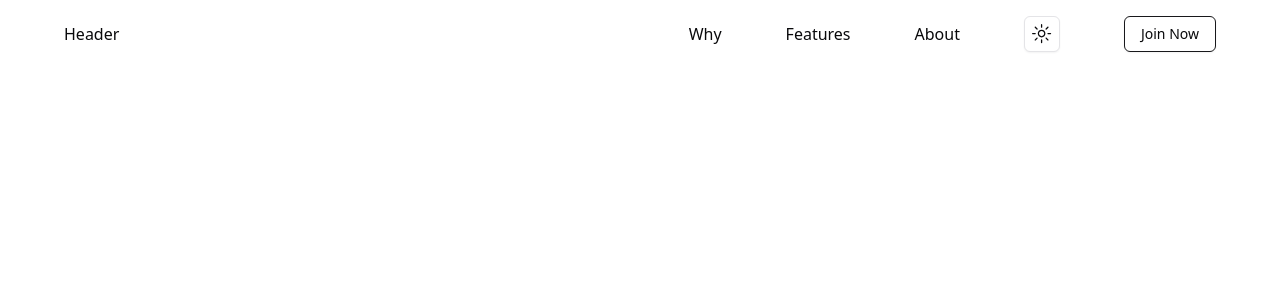
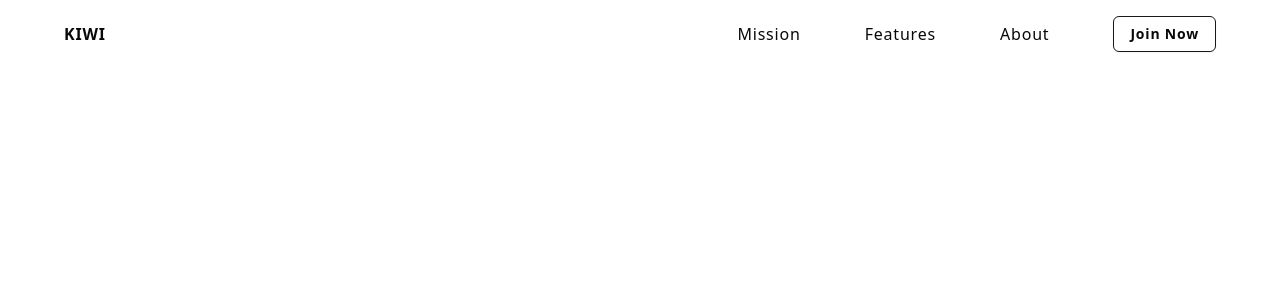
Before and after one commit to alex-yng/lctracker, a Next.js app: page / in a window 1280 px wide. Shown: the top 300 px of the page. Built offline with nearby package versions, Linux system fonts and the light colour scheme.

Commit message:
update: header

```diff
--- a/components/home/Header.tsx
+++ b/components/home/Header.tsx
@@ -6,20 +6,17 @@ import ModeToggle from "@/components/ModeToggle";
 
 const Header = () => {
   return (
-    <header className='bg-background flex justify-between items-center py-4 fixed w-full px-8 md:px-12 lg:px-16'>
-      <h1>Header</h1>
+    <header className='bg-background flex justify-between items-center tracking-wider py-4 fixed w-full px-8 md:px-12 lg:px-16'>
+      <h1 className='font-semibold'>KIWI</h1>
       <nav>
         <ul className='flex gap-8 md:gap-12 lg:gap-16 items-center'>
           {Links.map((link) => (
             <NavLink key={link.name} name={link.name} href={link.href} />
           ))}
-          <li className='hover:scale-110 transition-transform duration-300'>
-            <ModeToggle />
-          </li>
           <li>
             <Button
               variant='outline'
-              className='hover:scale-110 transition-transform duration-300 border-primary'
+              className='hover:scale-105 transition-transform duration-300 border-primary font-bold'
             >
               Join Now
             </Button>
--- a/components/home/NavLink.tsx
+++ b/components/home/NavLink.tsx
@@ -2,11 +2,9 @@ import Link from "next/link";
 
 const NavLink = ({ name, href }: { name: string; href: string }) => {
   return (
-    <li
-      key={name}
-      className='hover:scale-[115%] transition-transform duration-300'
-    >
+    <li key={name} className='group'>
       <Link href={href}>{name}</Link>
+      <hr className='border-primary w-0 group-hover:w-full transition-all duration-500'></hr>
     </li>
   );
 };
--- a/const/index.ts
+++ b/const/index.ts
@@ -1,5 +1,5 @@
 export const headerLinks = [
-  { href: "#mission", name: "Why" },
+  { href: "#mission", name: "Mission" },
   { href: "#features", name: "Features" },
   { href: "#about", name: "About" },
 ];
```
